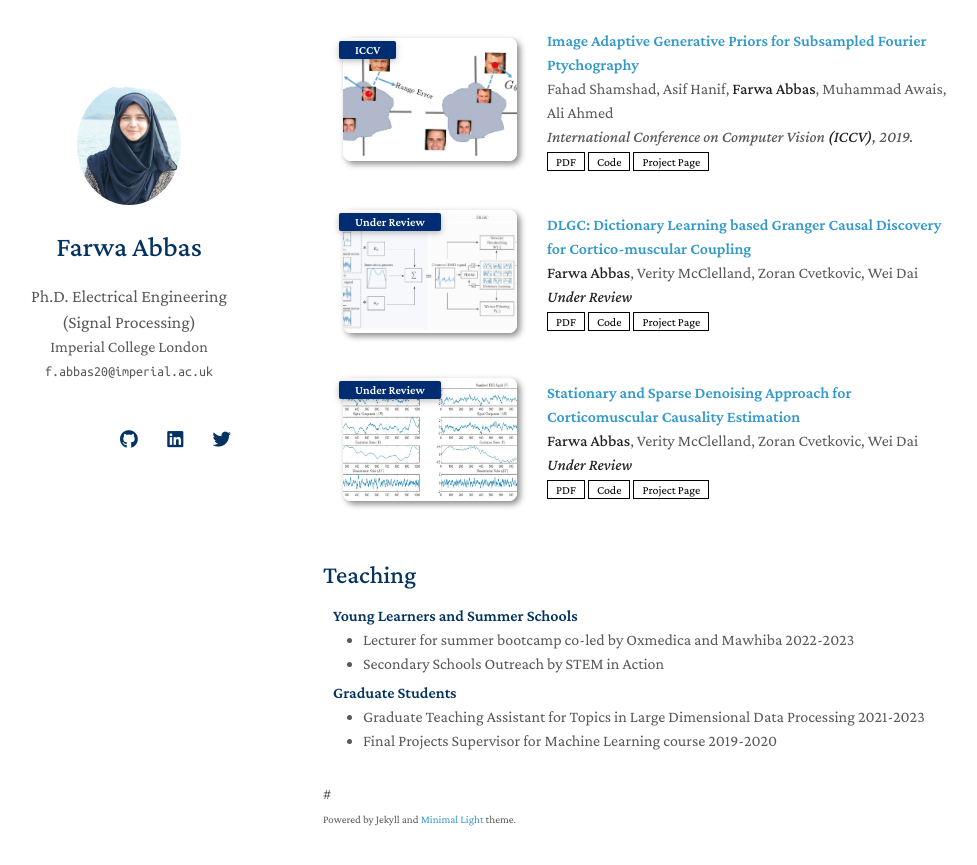
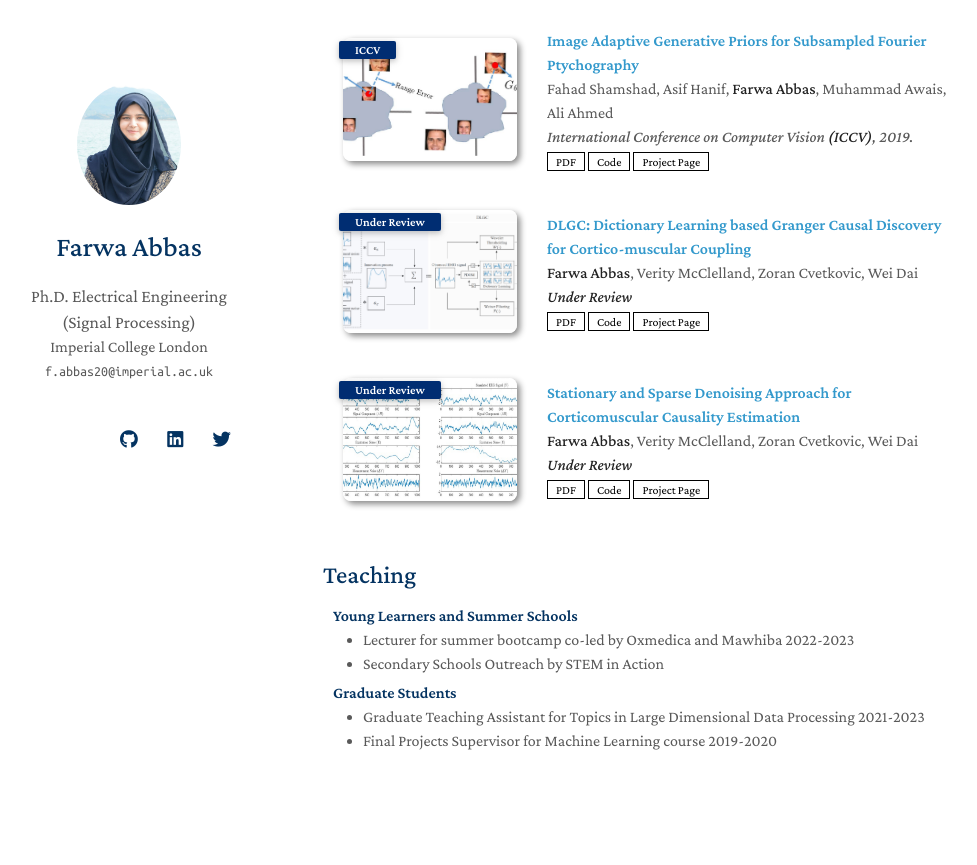
Before and after one commit to Farwa-Abbas/Farwa-Abbas.github.io, a Jekyll site: the page built from index.md, in a window 1280 px wide and 900 px high, scrolled down 847 px. Shown: the top 865 px of the window, without its empty margins (147-1124 px from the left). Built offline with Jekyll 4.4.1, drawn with Linux system fonts in a browser that asks for light colours; nearby versions of some CDN libraries; a style sheet for code colours, icons or effects is not loaded; our own code applies the rules of GitHub Pages for plain Markdown files; after the commit the page ends 1679 px from its top, so only the background shows below that.

Commit message:
Update homepage.html

```diff
--- a/_layouts/homepage.html
+++ b/_layouts/homepage.html
@@ -100,9 +100,7 @@
       <br>
 
 
-      {% if site.enable_footnote %}
-      #<p><small>Powered by Jekyll and <a href="https://github.com/yaoyao-liu/minimal-light" target="_blank" rel="noopener">Minimal Light</a> theme.</small></p>
-      {% endif %}
+
 
       </section>
       <footer>
```
